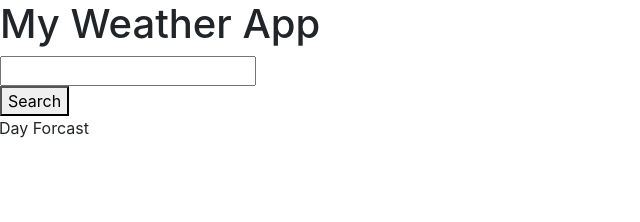
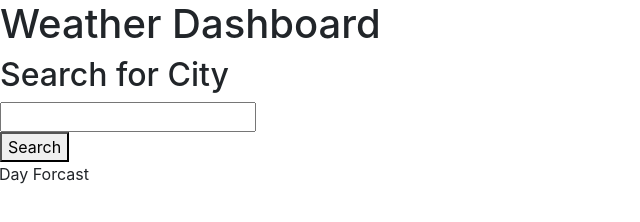
Before and after one commit to mleone13/weather-dashboard, a plain HTML site: page index.html in a window 1280 px wide. Shown: the whole page, without its empty margins (0-640 px from the left). Drawn offline with nearby package versions, Linux system fonts and the light colour scheme.

Commit message:
heading updates

```diff
--- a/assets/js/script.js
+++ b/assets/js/script.js
@@ -29,8 +29,8 @@ function getOneCall(lat, lon) {
         .addClass("card-title")
         .text(data.current.temp);
 
-        //added
-      var currentUvi = $("<h2>").addClass("card-title").text(data.current.Uvi);
+      //added
+      var currentUvi = $("<h2>").addClass("card-title").text(data.current.uvi);
 
       $("#weather-main").append(weatherCard.append(currentTemp));
       //added
--- a/index.html
+++ b/index.html
@@ -15,15 +15,17 @@
   </head>
   <body>
     <header>
-      <h1 class="title">My Weather App</h1>
+      <h1 class="title">Weather Dashboard</h1>
     </header>
     <div class="row">
       <div class="col-3">
+        <h2 class="city-header">Search for City</h2>
         <input type="text" id="search-term" />
         <button id="search-Btn">Search</button>
       </div>
       <div class="col-9" id="weather-main"></div>
     </div>
+
     <div class="row">5 Day Forcast</div>
     <script
       src="https://cdnjs.cloudflare.com/ajax/libs/jquery/3.6.0/jquery.min.js"
```
